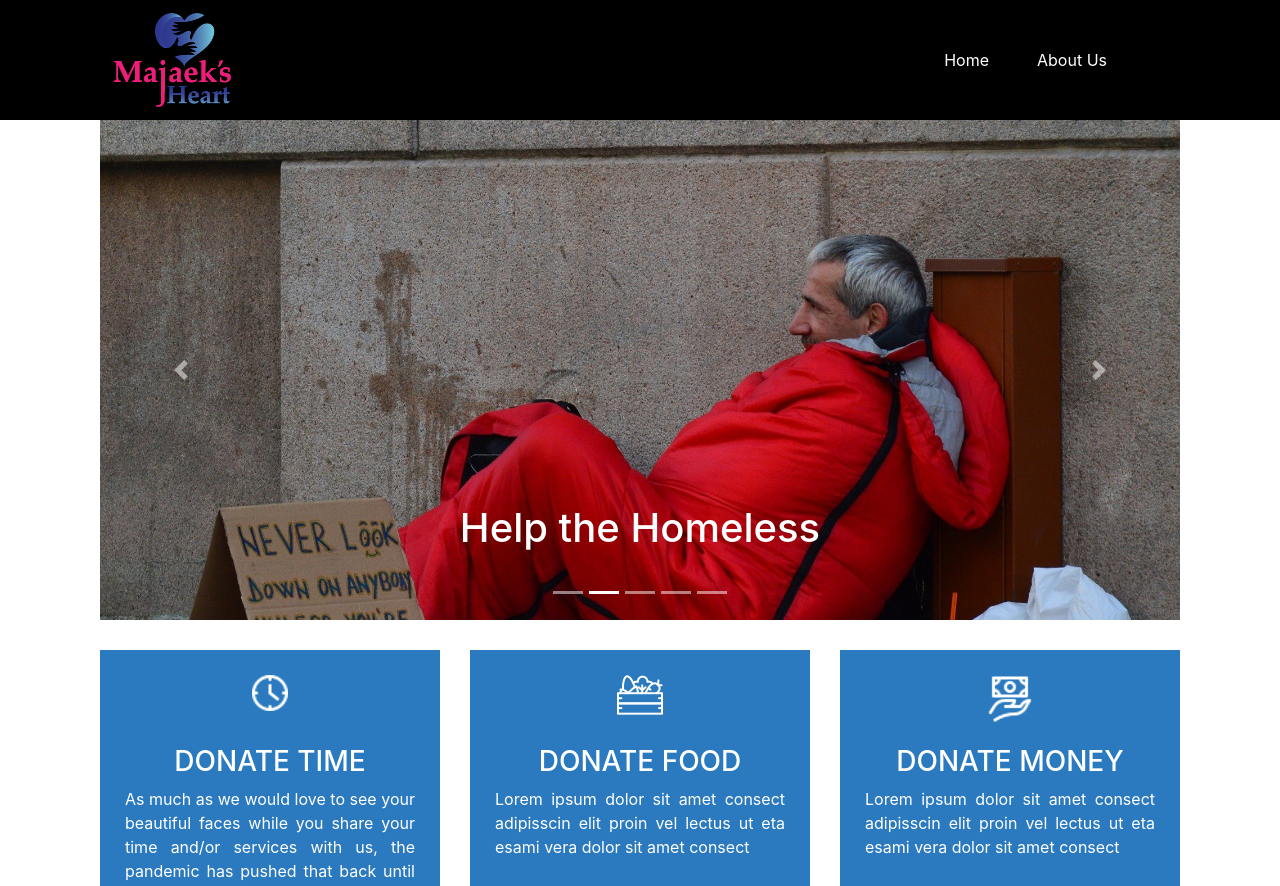
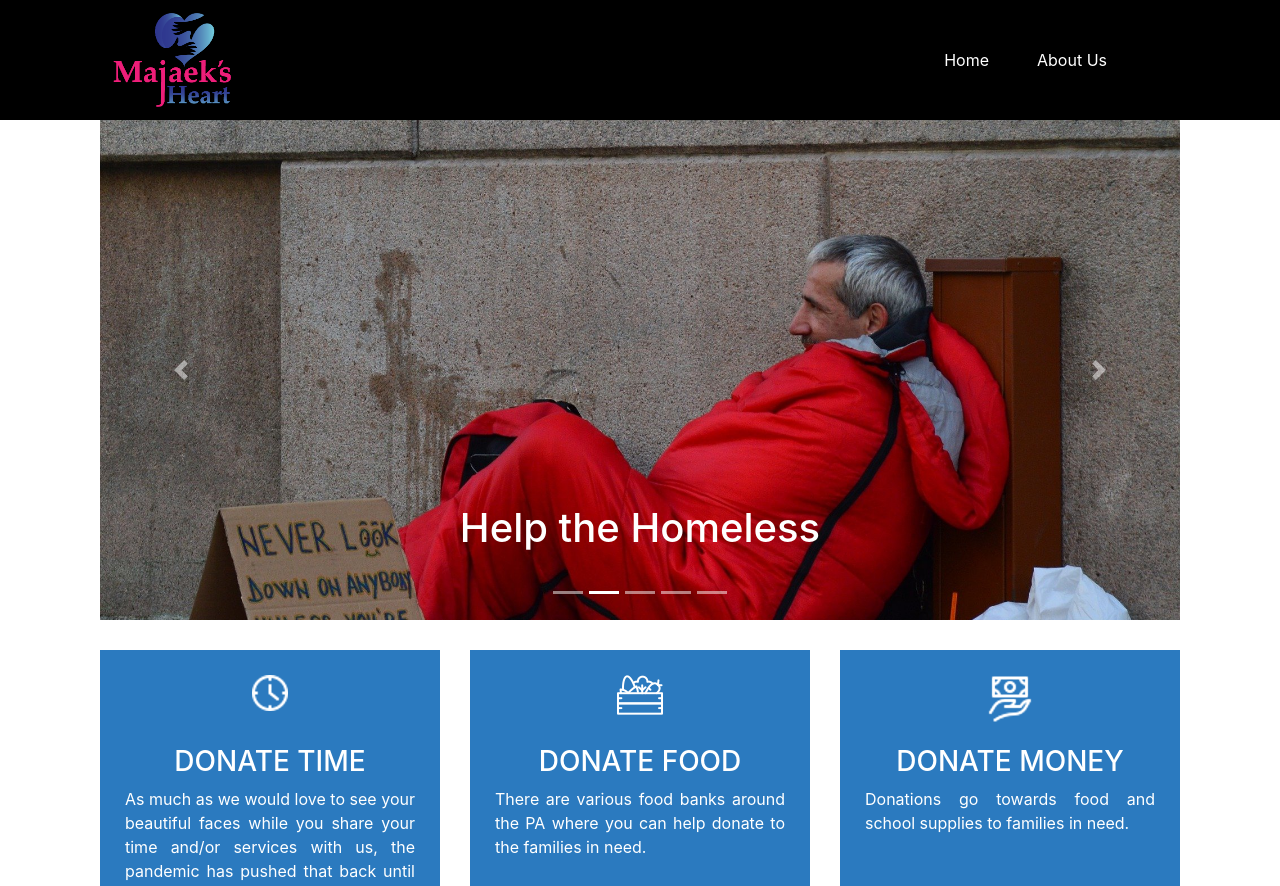
Before and after one commit to khalilalm/majaeks-heart, a React (Create React App) app: page /home in a window 1280 px wide. Shown: the top 886 px of the page. Built offline with nearby package versions, Linux system fonts and the light colour scheme.

Commit message:
Fixed descriptions

```diff
--- a/src/components/HomeComponents/HomeDonationsComponent.js
+++ b/src/components/HomeComponents/HomeDonationsComponent.js
@@ -25,9 +25,9 @@ function HomeDonations() {
                             </div>
                             <h3 class="col-title">Donate Food</h3>
                             <div class="col-details">
-                                <p>Lorem ipsum dolor sit amet consect adipisscin elit proin vel lectus ut eta esami vera dolor sit amet consect</p>
+                                <p>There are various food banks around the PA where you can help donate to the families in need.</p>
                             </div>
-                            <Link to="/foodbank" className="btn btn-primary"> Find out where </Link>
+                            <Link to="/foodbank" className="btn btn-primary"> Find out where these various food banks are located</Link>
                         </div>
                     </div>
                     <div class="col-md-4 col-sm-6">
@@ -37,7 +37,7 @@ function HomeDonations() {
                             </div>
                             <h3 class="col-title">Donate Money</h3>
                             <div class="col-details">
-                                <p>Lorem ipsum dolor sit amet consect adipisscin elit proin vel lectus ut eta esami vera dolor sit amet consect</p>
+                                <p>Donations go towards food and school supplies to families in need.</p>
                             </div>
                             <form action="https://www.paypal.com/donate" method="post" target="_top">
 <input type="hidden" name="business" value="nesstex@gmail.com" />
```
